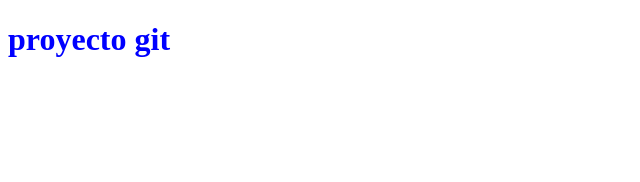
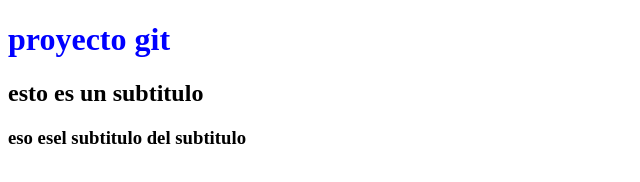
Before and after one commit to l67483207-creator/gitejemplo, a plain HTML site: page index.html in a window 1280 px wide. Shown: the whole page, without its empty margins (0-640 px from the left). Drawn offline with Linux system fonts and the light colour scheme.

Commit message:
actualice el html

```diff
--- a/index.html
+++ b/index.html
@@ -8,5 +8,7 @@
 </head>
 <body>
     <h1>proyecto git</h1>
+    <h2>esto es un subtitulo</h2>
+    <h3>eso esel subtitulo del subtitulo</h3>
 </body>
 </html>
```
Also changed, not shown: 1 other file.
